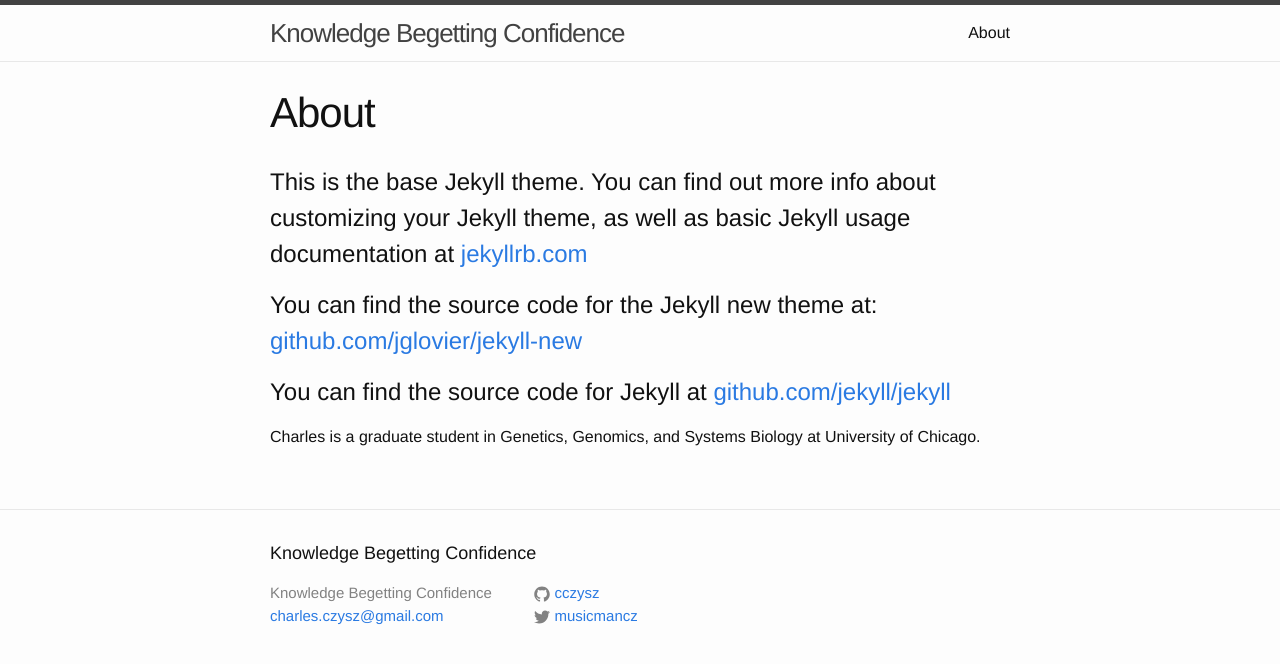
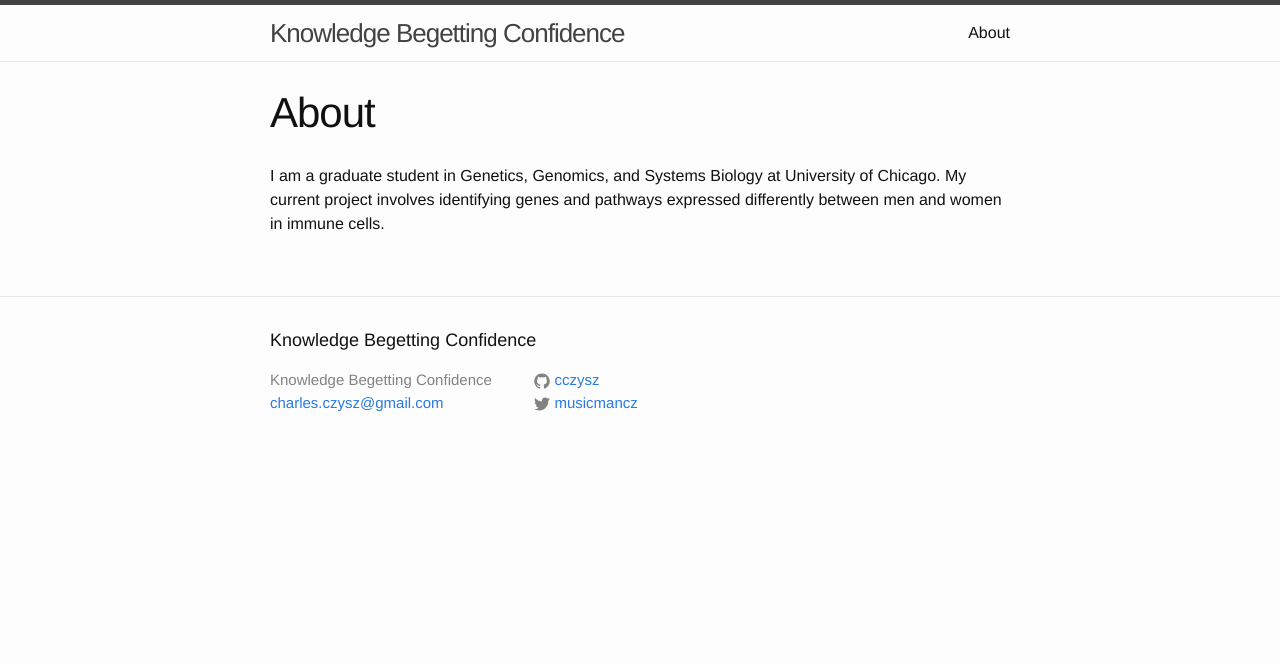
Before and after one commit to cczysz/cczysz.github.io, a Jekyll site: the page built from about.md, in a window 1280 px wide. Shown: the top 664 px of the page. Built offline with Jekyll 4.4.1, drawn with Linux system fonts in a browser that asks for light colours.

Commit message:
updated about

```diff
--- a/about.md
+++ b/about.md
@@ -4,10 +4,4 @@ title: About
 permalink: /about/
 ---
 
-# This is the base Jekyll theme. You can find out more info about customizing your Jekyll theme, as well as basic Jekyll usage documentation at [jekyllrb.com](http://jekyllrb.com/)
-
-# You can find the source code for the Jekyll new theme at: [github.com/jglovier/jekyll-new](https://github.com/jglovier/jekyll-new)
-
-# You can find the source code for Jekyll at [github.com/jekyll/jekyll](https://github.com/jekyll/jekyll)
-
-Charles is a graduate student in Genetics, Genomics, and Systems Biology at University of Chicago.
+I am a graduate student in Genetics, Genomics, and Systems Biology at University of Chicago. My current project involves identifying genes and pathways expressed differently between men and women in immune cells.
```
